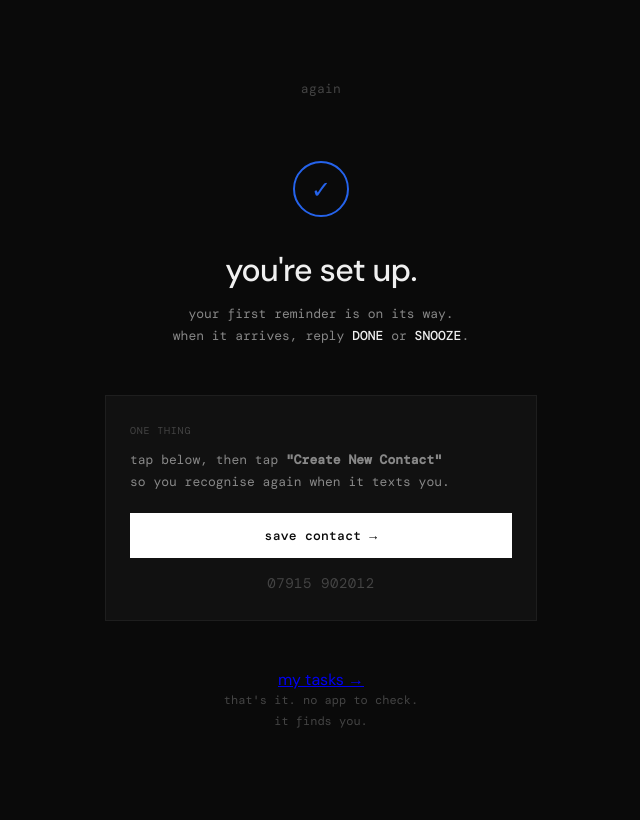
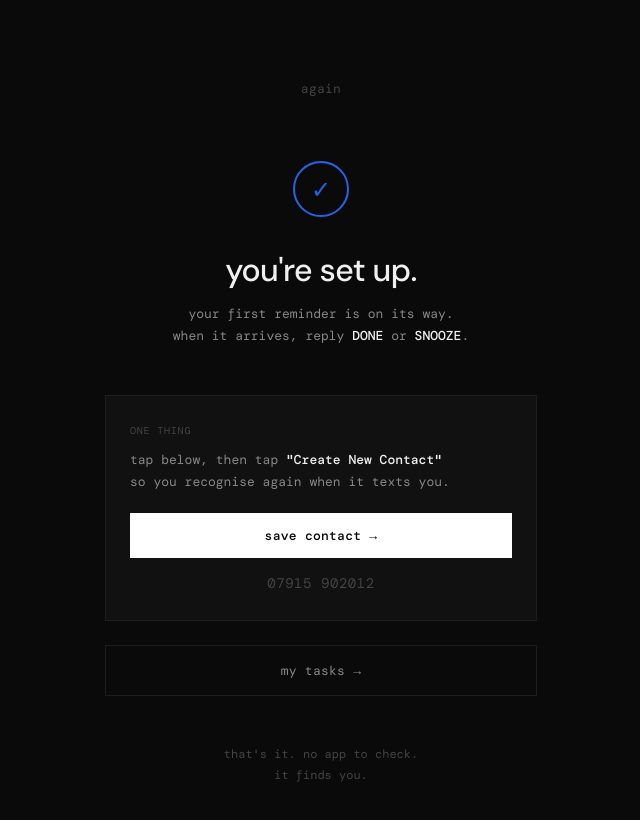
Before and after one commit to liamwt-12/again, a Next.js app: page /setup-complete in a window 1280 px wide. Shown: the top 820 px of the page, without its empty margins (319-959 px from the left). Built offline with nearby package versions, Linux system fonts and the light colour scheme; a web font is replaced by a local one.

Commit message:
Update page.module.css

```diff
--- a/src/app/setup-complete/page.module.css
+++ b/src/app/setup-complete/page.module.css
@@ -55,7 +55,7 @@
   border: 1px solid var(--border);
   padding: 28px 24px;
   text-align: left;
-  margin-bottom: 48px;
+  margin-bottom: 24px;
 }
 
 .cardLabel {
@@ -73,6 +73,11 @@
   color: var(--text-2);
   line-height: 1.7;
   margin-bottom: 20px;
+}
+
+.cardText strong {
+  color: var(--text-1);
+  font-weight: 500;
 }
 
 .saveBtn {
@@ -107,6 +112,25 @@
   text-align: center;
 }
 
+.dashLink {
+  display: block;
+  width: 100%;
+  padding: 16px;
+  border: 1px solid var(--border);
+  color: var(--text-2);
+  font-family: var(--mono);
+  font-size: 13px;
+  text-align: center;
+  text-decoration: none;
+  letter-spacing: 0.02em;
+  transition: all 0.15s;
+  margin-bottom: 48px;
+}
+.dashLink:hover {
+  color: var(--text-1);
+  border-color: var(--border-2);
+}
+
 .footer {
   text-align: center;
 }
@@ -116,19 +140,6 @@
   font-size: 12px;
   color: var(--text-3);
   line-height: 1.7;
-  margin-bottom: 12px;
-}
-
-.homeLink {
-  font-family: var(--mono);
-  font-size: 11px;
-  color: var(--text-3);
-  text-decoration: none;
-  letter-spacing: 0.02em;
-}
-
-.homeLink:hover {
-  color: var(--text-2);
 }
 
 @keyframes fadeUp {
```
